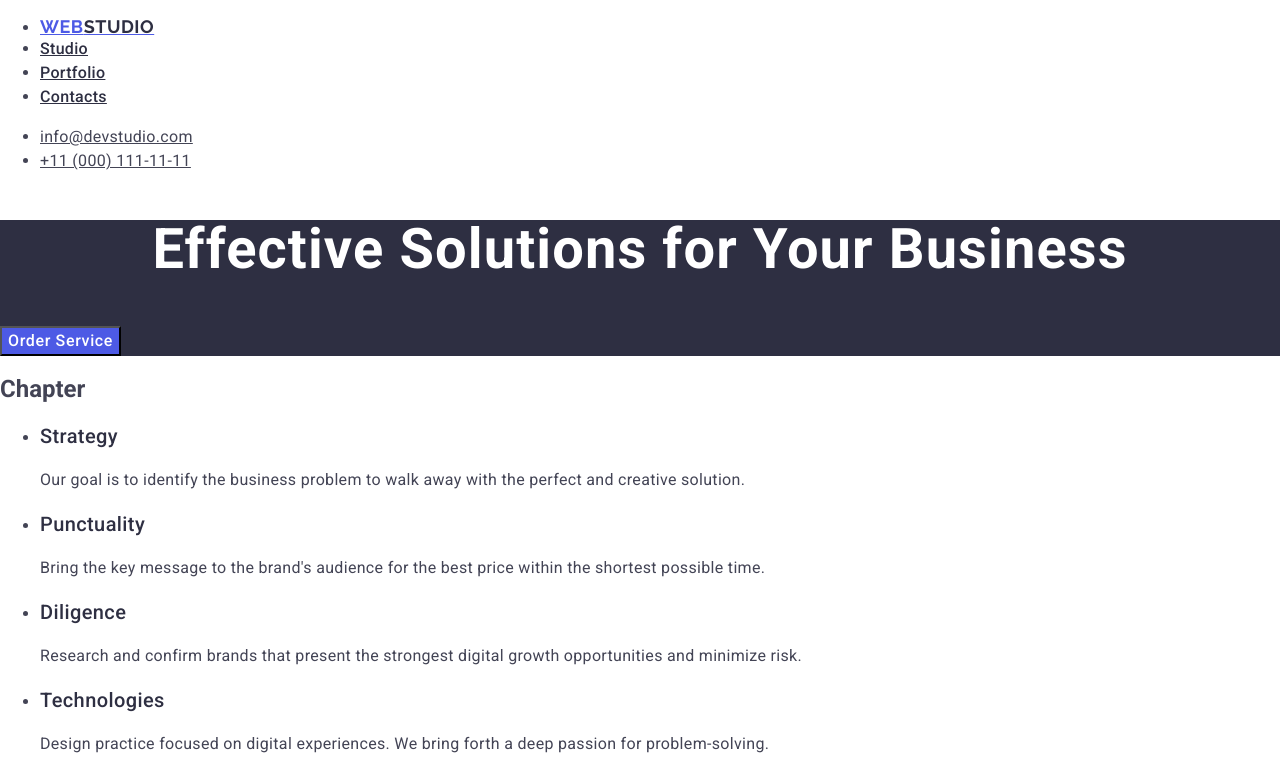
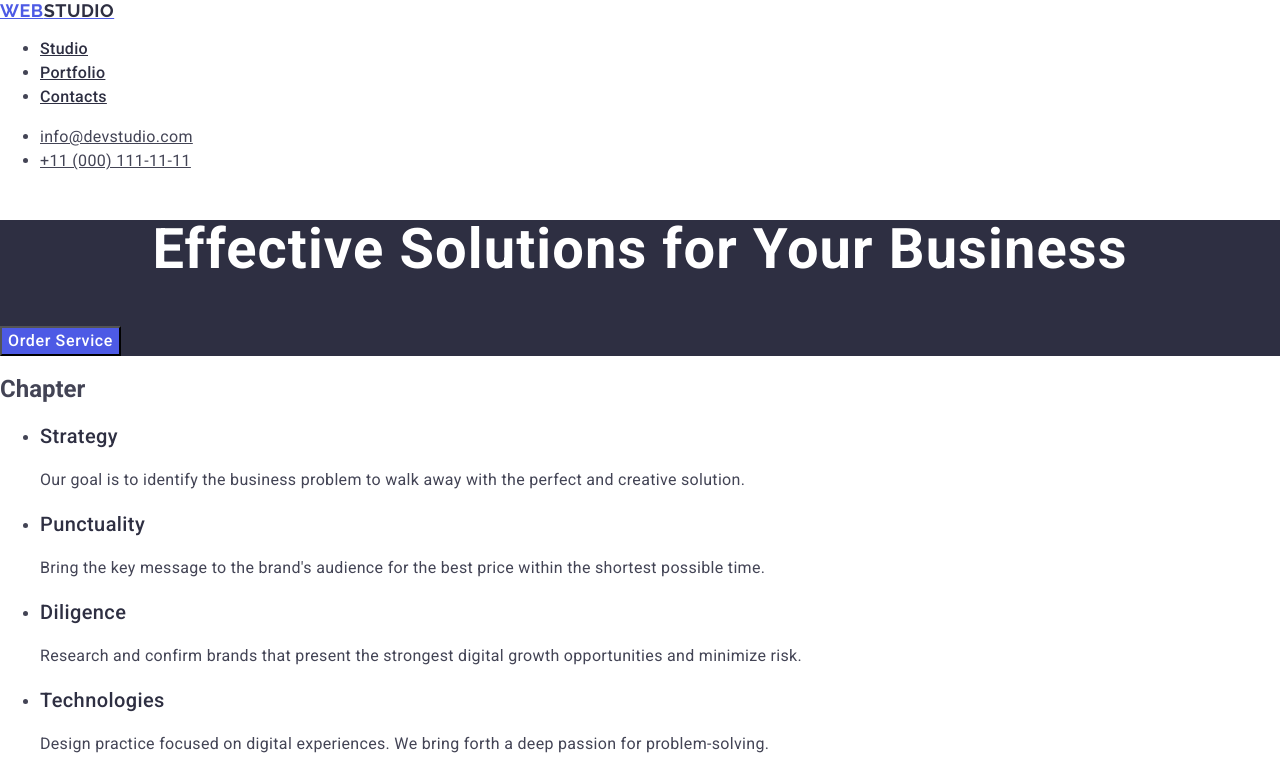
Before and after one commit to YurchenkoMaxx/goit-markup-hw-02, a plain HTML site: page index.html in a window 1280 px wide. Shown: the top 783 px of the page. Drawn offline with nearby package versions, Linux system fonts and the light colour scheme.

Commit message:
Update index.html

```diff
--- a/index.html
+++ b/index.html
@@ -20,12 +20,10 @@
   <body class="body">
     <header class="page-header">
       <nav>
+        <a class="logo" href="index.html"
+          >web<span class="studio">Studio</span></a
+        >
         <ul>
-          <li>
-            <a class="logo" href="/index.html"
-              >web<span class="studio">Studio</span></a
-            >
-          </li>
           <li><a class="link" href="">Studio</a></li>
           <li><a class="link" href="">Portfolio</a></li>
           <li><a class="link" href="">Contacts</a></li>
```
